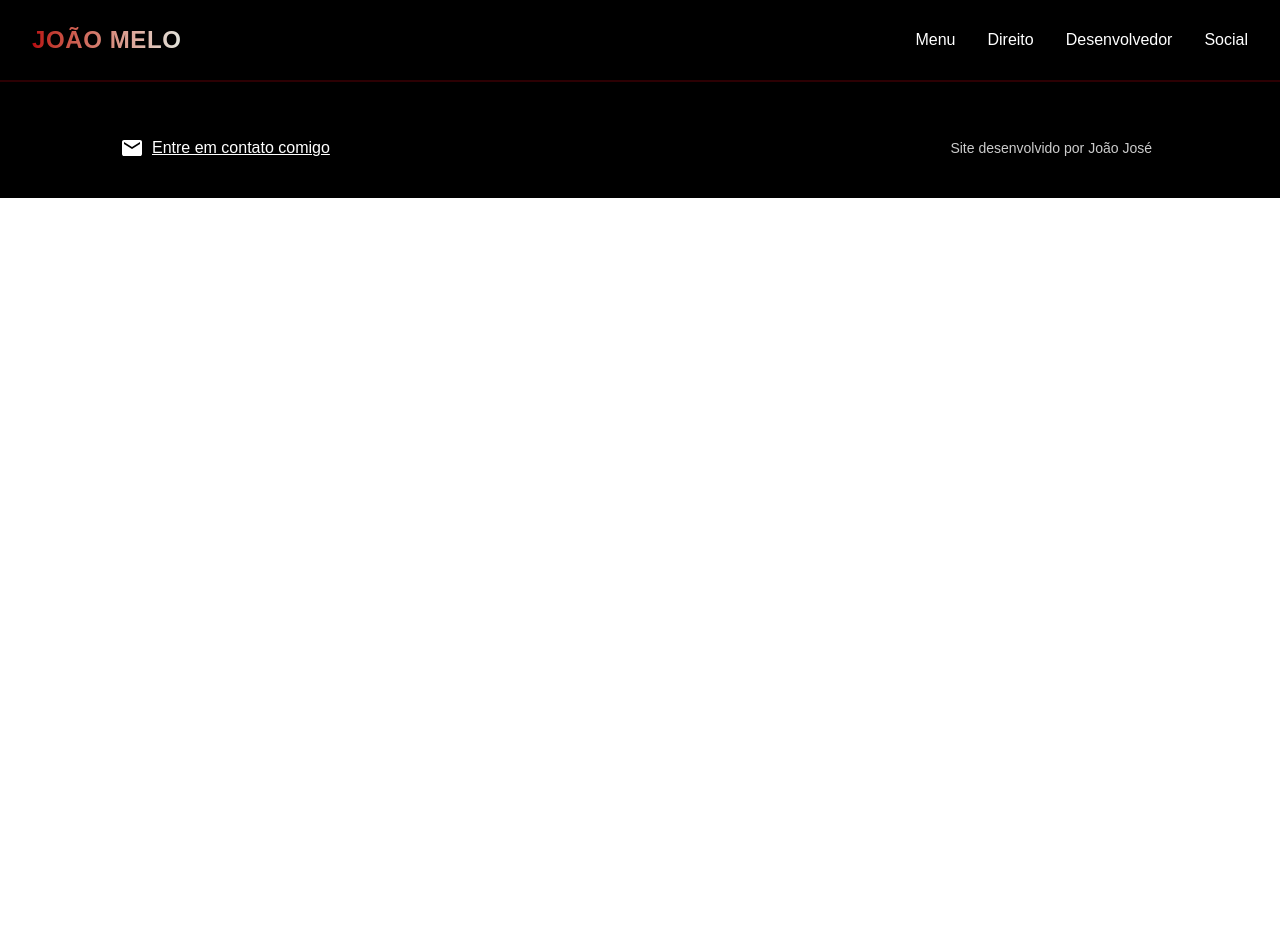
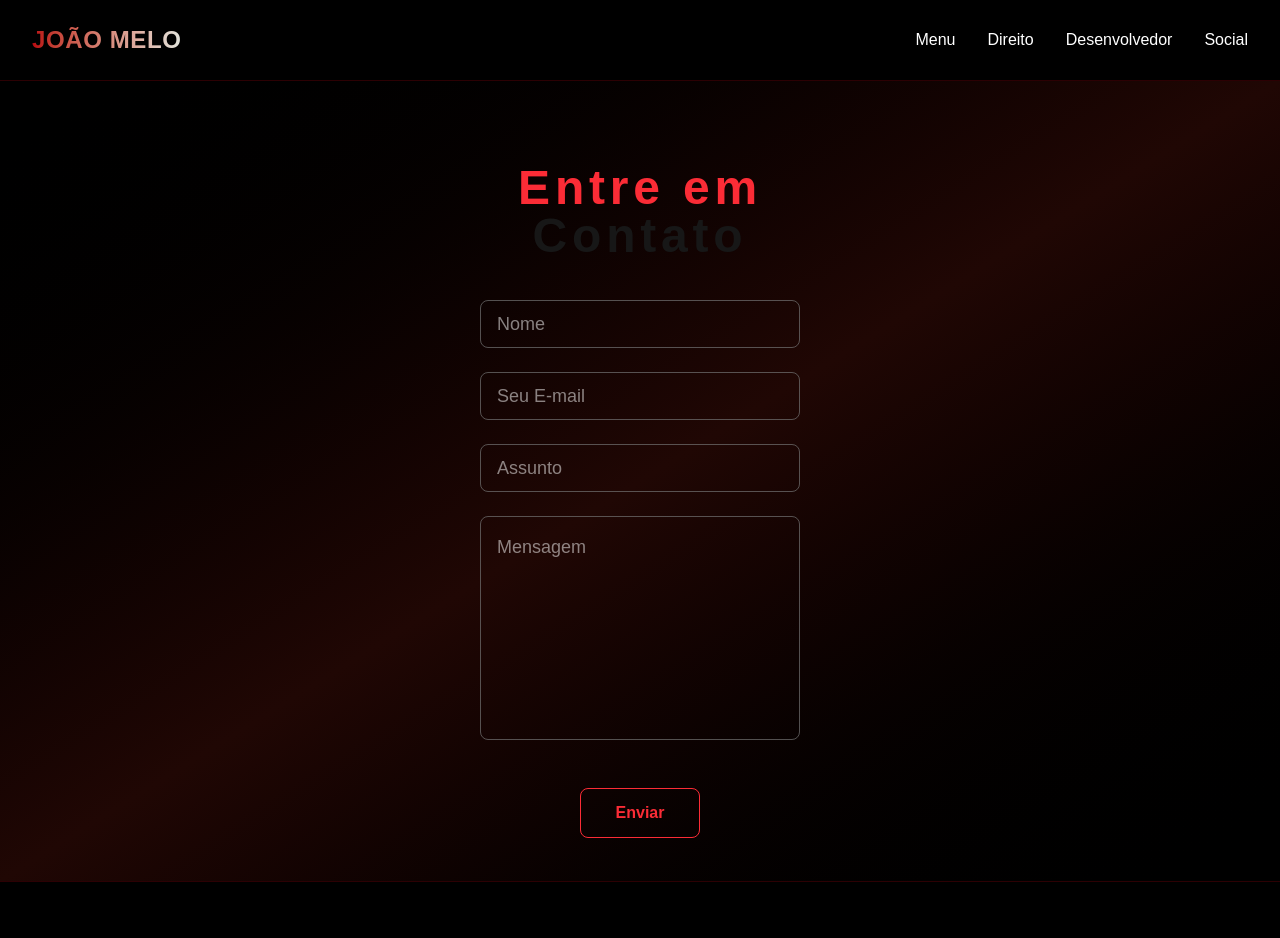
Before and after one commit to JJByte30/profile, a Next.js app: page /contact in a window 1280 px wide. Shown: the top 938 px of the page. Before the commit the page ends 800 px from the top, so only its background shows below. Built offline with nearby package versions, Linux system fonts and the light colour scheme.

Commit message:
formulario adicionado e correcao de bugs

```diff
--- a/src/app/contact/page.tsx
+++ b/src/app/contact/page.tsx
@@ -1,7 +1,74 @@
+"use client"
+import { FormEvent, useState } from "react";
+import emailjs from "emailjs-com";
+
 export default function Contact () {
+    const [isLoading, setIsLoading] = useState (false);
+    const [message, setMessage] = useState("");
+
+    function handleSubmit(e: FormEvent<HTMLFormElement>) {
+        e.preventDefault();
+        setIsLoading(true);
+        setMessage("");
+
+        const serviceID = "service_vmauw09";
+        const templateID = "template_conz7dj";
+        const userID = "F_qBCMaGwzb-4w77I";
+
+        emailjs
+            .sendForm(serviceID, templateID, e.currentTarget, userID)
+            .then(
+                (result) => {
+                    console.log("Email sent successfully:", result.text);
+                    setMessage("Sua mensagem foi enviada com sucesso!");
+                    setIsLoading(false);
+                    (e.target as HTMLFormElement).reset();
+                },
+                (error) => {
+                    console.error("Error sending email", error.text);
+                    setMessage("Erro ao enviar sua mensagem. Tente novamente");
+                    setIsLoading(false);
+                }
+            );
+    }
     return (
-        <section>
+        <section className="min-h-screen flex items-center justify-center bg-gradient-to-br from-black via-[#200704] to-black relative overflow-hidden">
+            <div className="flex flex-col gap-6 max-w-[1200px] mx-auto px-8 z-10">
+                <div className=" w-180 h-full mt-14">
+                    <div className="text-center flex flex-col items-center select-none mb-6">
+                        <h2 className="tracking-widest w-80 text-5xl font-bold"><span className="text-red-500">Entre em</span>{" "}Contato</h2>
+                    </div>
 
+                    {/* Formulario */}
+                    <div className="">
+                        <form onSubmit={handleSubmit} className="flex flex-col gap-6 p-4">
+                            <div className="flex flex-col items-center gap-6 justify-between *:w-80 *:h-12 *:rounded-lg ">
+                                <input type="text" name="name" placeholder="Nome" className="text-white text-lg normal-case px-4 border border-neutral-500/70 focus:border-red-500 focus:outline-none" autoComplete="off" required/>
+                                <input type="email" name="email" placeholder="Seu E-mail" className="text-white text-lg normal-case px-4 border border-neutral-500/70 focus:border-red-500 focus:outline-none" autoComplete="off" required/>
+                            </div>
+                            <div className="flex flex-col items-center *:w-80 *:h-12 *:rounded-lg">
+                                <input type="text" name="subject" placeholder="Assunto" className="w-full text-white text-lg normal-case px-4 border border-neutral-500/70 focus:border-red-500 focus:outline-none" autoComplete="off" required/>
+                            </div>
+                            <div className="flex flex-col items-center *:w-80 *:h-56 *:rounded-lg">
+                                <textarea name="message" placeholder="Mensagem" className="text-white text-lg normal-case px-4 pt-4 border border-neutral-500/70 focus:border-red-500 focus:outline-none resize-none" autoComplete="off" required></textarea>
+                            </div>
+
+                            {/*  Botão enviar */}
+                            <div className="flex flex-col items-center">
+                                {message && (
+                                    <div className={`text-center w-50 p-2 rounded ${message.includes("sucesso") ? "text-green-400 border border-green-400" : "text-red-400 border border-red-400"}`}>{message}</div>
+                                )}
+                            </div>
+
+                            <div className="flex flex-col items-center">
+                                <button type="submit" disabled={isLoading} className={`text-center border w-30 py-3 rounded-lg font-semibold transition-all duration-300 ${isLoading ? "border-gray-500 text-gray-500 cursor-not-allowed" : "border-red-500 text-red-500 hover:bg-red-500 hover:text-white"}`}>
+                                    {isLoading ? "Enviando..." : "Enviar"}
+                                </button>
+                            </div>
+                        </form>
+                    </div>
+                </div>
+            </div>
         </section>
     );
 }
--- a/src/app/desenvolvedor/page.tsx
+++ b/src/app/desenvolvedor/page.tsx
@@ -48,7 +48,7 @@ export default function Desenvolvedor () {
                     <img src="/arrowright.svg" alt="" className="invert"/>
                 </div>
             </Link>
-            <Link href="/social">
+            <Link href="/editor">
                 <div className="absolute right-4 top-[40%] -translate-y-1/2">
                     <img src="/arrowleft.svg" alt="" className="invert"/>
                 </div>
--- a/src/app/editor/page.tsx
+++ b/src/app/editor/page.tsx
@@ -1,4 +1,5 @@
 import Profile from "@/components/perfil/profile";
+import Link from "next/link";
 
 interface Sobre {
     titulo: string,
@@ -41,6 +42,16 @@ export default function Editor () {
                     </ul>
                 </div>
             </div>
+            <Link href="/desenvolvedor">
+                <div className="absolute left-4 top-[40%] -translate-y-1/2">
+                    <img src="/arrowright.svg" alt="" className="invert"/>
+                </div>
+            </Link>
+            <Link href="/social">
+                <div className="absolute right-4 top-[40%] -translate-y-1/2">
+                    <img src="/arrowleft.svg" alt="" className="invert"/>
+                </div>
+            </Link>
         </section>
     );
 }
--- a/src/app/social/page.tsx
+++ b/src/app/social/page.tsx
@@ -54,7 +54,7 @@ export default function Social () {
                     </ul>
                 </div>
             </div>
-            <Link href="/desenvolvedor">
+            <Link href="/editor">
                 <div className="absolute left-4 top-[40%] -translate-y-1/2">
                     <img src="/arrowright.svg" alt="" className="invert"/>
                 </div>
--- a/src/components/footer/index.tsx
+++ b/src/components/footer/index.tsx
@@ -1,16 +1,18 @@
+import Link from "next/link";
+
 /* eslint-disable @next/next/no-img-element */
 export default function Footer () {
     return (
             <footer className="bg-black border-t border-t-[#b9030f3c] md:pt-12 md:pb-4 pt-6 pb-2">
                 <div className="m-0 md:px-30">
                     <div className="flex flex-col md:flex-row justify-between items-center mb-4 text-white text-center">
-                        <a href="">
+                        <Link href="/contact">
                             <div className="flex flex-row gap-2">
                                 <img src="/mail2.svg" alt="" className="invert"/>
                                 <p className="text-white underline">Entre em contato comigo</p>
 
                             </div>
-                        </a>
+                        </Link>
                         <div className="">
                             <p className="text-[#cccccc] items-center md:p-2 p-2 md:text-sm text-sm select-none"> Site desenvolvido por João José</p>
                         </div>
--- a/src/components/header/index.tsx
+++ b/src/components/header/index.tsx
@@ -63,11 +63,6 @@ export default function Header() {
             <div ref={menuRef} className="md:hidden absolute top-full left-0 right-0 bg-black/90 backdrop-blur border-b border-[#b9030f3c]" >
               <ul className="flex flex-col py-4 px-8 gap-4">
                 <li>
-                  <Link href="/" className={`font-medium block py-2 transition-all duration-300 ${ isActiveLink("/") ? "text-[#B9030F]" : "text-white hover:text-[#ec4652]" }`} onClick={() => setIsMenuOpen(false)} >
-                    Menu
-                  </Link>
-                </li>
-                <li>
                   <Link href="/direito" className={`font-medium block py-2 transition-all duration-300 ${ isActiveLink("/direito") ? "text-[#B9030F]" : "text-white hover:text-[#ec4652]" }`} onClick={() => setIsMenuOpen(false)} >
                     Direito
                   </Link>
@@ -75,6 +70,11 @@ export default function Header() {
                 <li>
                   <Link href="/desenvolvedor" className={`font-medium block py-2 transition-all duration-300 ${ isActiveLink("/desenvolvedor") ? "text-[#B9030F]" : "text-white hover:text-[#ec4652]" }`} onClick={() => setIsMenuOpen(false)} >
                     Desenvolvedor
+                  </Link>
+                </li>
+                <li>
+                  <Link href="/editor" className={`font-medium block py-2 transition-all duration-300 ${ isActiveLink("/editor") ? "text-[#B9030F]" : "text-white hover:text-[#ec4652]" }`} onClick={() => setIsMenuOpen(false)} >
+                    Editor de Vídeo
                   </Link>
                 </li>
                 <li>
```
Also changed, not shown: package.json (+7 -6 lines), 1 other file (tests, documents, lock files or other folders).
